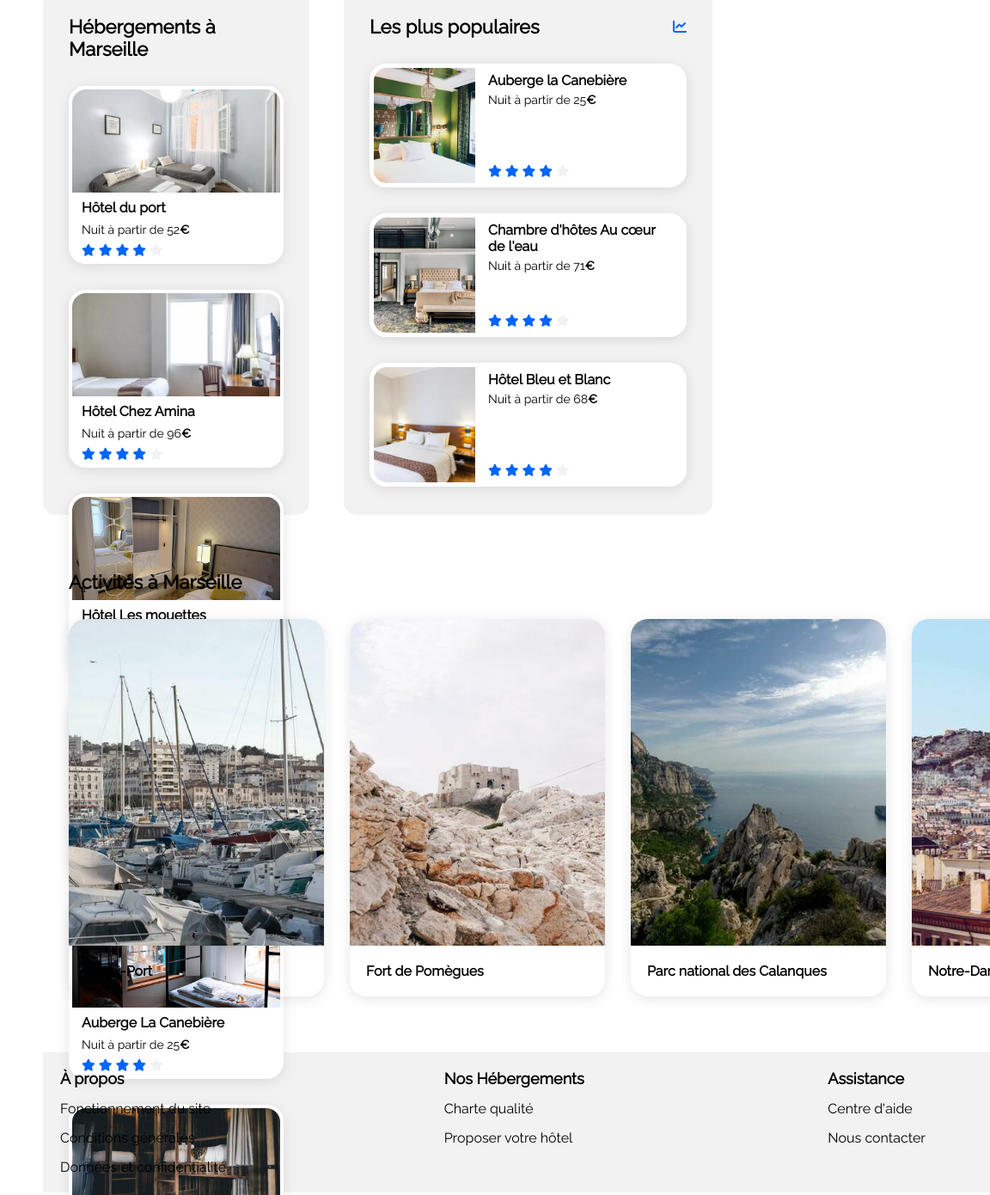
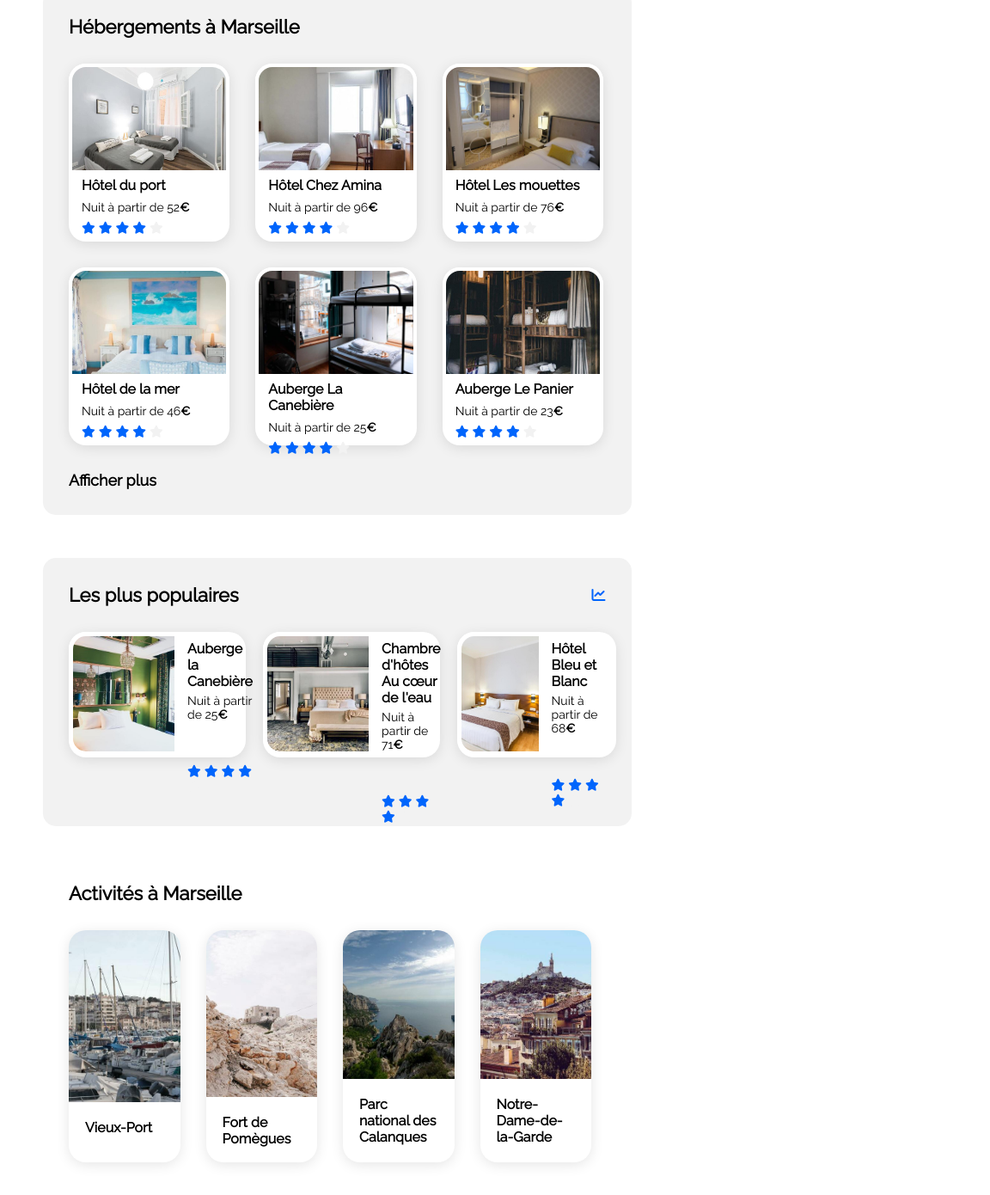
Before and after one commit to KevinLorcery/OpenClassRoomsProject3, a plain HTML site: page index.html in a window 768 px wide. Shown: the part 484-1874 px from the top of the page at 86% size, 1152 px wide, since content can reach past the window. Drawn offline with Linux system fonts and the light colour scheme.

Commit message:
end responsive tablette

```diff
--- a/assets/css/aside.css
+++ b/assets/css/aside.css
@@ -28,6 +28,12 @@
     background-color: #FFFFFF;
     border-radius: 20px;
     box-shadow: 0px 3px 15px 0px rgba(0, 0, 0, 0.10);
+}
+
+.booki-aside-all-card {
+    display: flex;
+    flex-direction: column;
+    gap: 30px;
 }
 
 .booki-aside-card-content {
--- a/assets/css/tablette.css
+++ b/assets/css/tablette.css
@@ -22,4 +22,70 @@
     .booki-info-text {
         font-weight: 400;
     }
+
+    .booki-main-hebergements {
+        flex-direction: column;
+        gap: 50px;
+    }
+
+    .booki-article {
+        display: flex;
+        flex-direction: column;
+        gap: 30px;
+        padding: 30px;
+        background-color: #F2F2F2;
+        width: 93.5%;
+        min-height: 551px;
+        border-radius: 15px;
+    }
+
+    .booki-article-card {
+        width: 100%;
+    }
+
+    .booki-article-hebergement a {
+        width: 30%;
+    }
+
+    .booki-aside {
+        flex-direction: column;
+        width: 93.5%;
+        height: 252px;
+    }
+
+    .booki-aside-all-card {
+        flex-direction: row;
+        gap: 20px;
+    }
+
+    .booki-aside-all-card a {
+        width: 33%;
+    }
+
+    .booki-aside-card {
+        width: 100%;
+        height: 146px;
+    }
+
+    .booki-aside-card-stars {
+        margin-top: 50px;
+    }
+
+    .booki-activities-card {
+        width: 100%;
+        max-height: 270px;
+    }
+
+    .booki-activities-all-card a {
+        width: 25%;
+    }
+
+    .booki-activities-card-img {
+        width: 100%;
+        height: 200px;
+    }
+
+    .booki-footer {
+        width: 90%;
+    }
 }
--- a/index.html
+++ b/index.html
@@ -181,7 +181,6 @@
                 <a href="#">
                     <span class="booki-article-more">Afficher plus</span>
                 </a>
-
             </article>
 
             <aside class="booki-aside">
@@ -189,7 +188,7 @@
                     <h2 class="booki-article-title">Les plus populaires</h2>
                     <i class="fa-solid fa-chart-line"></i>
                 </div>
-
+            <div class="booki-aside-all-card">
                 <a href="#">
                     <div class="booki-aside-card">
                         <img src="assets/images/hebergements/emile-guillemot.jpg" alt="auberge la canebiere" class="booki-aside-card-img" width="123" height="144">
@@ -240,6 +239,8 @@
                         </div>
                     </div>
                 </a>
+            </div>
+
             </aside>
         </main>
 
@@ -250,28 +251,28 @@
 
                 <a href="#">
                     <div class="booki-activities-card">
-                        <img src="assets/images/activites/reno-laithienne.jpg" alt="vieuxport" class="booki-activities-card-img" width="297" height="380">
+                        <img src="assets/images/activites/reno-laithienne.jpg" alt="vieux port" class="booki-activities-card-img" width="297" height="380">
                                 <span class="booki-activities-card-title">Vieux-Port</span>
                     </div>
                 </a>
 
                 <a href="#">
                     <div class="booki-activities-card">
-                        <img src="assets/images/activites/paul-hermann.jpg" alt="fortdepomeques" class="booki-activities-card-img" width="297" height="380">
+                        <img src="assets/images/activites/paul-hermann.jpg" alt="fort de pomeques" class="booki-activities-card-img" width="297" height="380">
                                 <span class="booki-activities-card-title">Fort de Pomègues</span>
                     </div>
                 </a>
 
                 <a href="#">
                     <div class="booki-activities-card">
-                        <img src="assets/images/activites/kilyan-sockalingum.jpg" alt="parcnationaldescalanques" class="booki-activities-card-img" width="297" height="380">
+                        <img src="assets/images/activites/kilyan-sockalingum.jpg" alt="parcnational des calanques" class="booki-activities-card-img" width="297" height="380">
                                 <span class="booki-activities-card-title">Parc national des Calanques</span>
                     </div>
                 </a>
 
                 <a href="#">
                     <div class="booki-activities-card">
-                        <img src="assets/images/activites/florian-wehde.jpg" alt="notredamedelagarde" class="booki-activities-card-img" width="297" height="380">
+                        <img src="assets/images/activites/florian-wehde.jpg" alt="notre dame de la garde" class="booki-activities-card-img" width="297" height="380">
                                 <span class="booki-activities-card-title">Notre-Dame-de-la-Garde</span>
                     </div>
                 </a>
```
Lines whose indentation alone changed are shown as unchanged.
